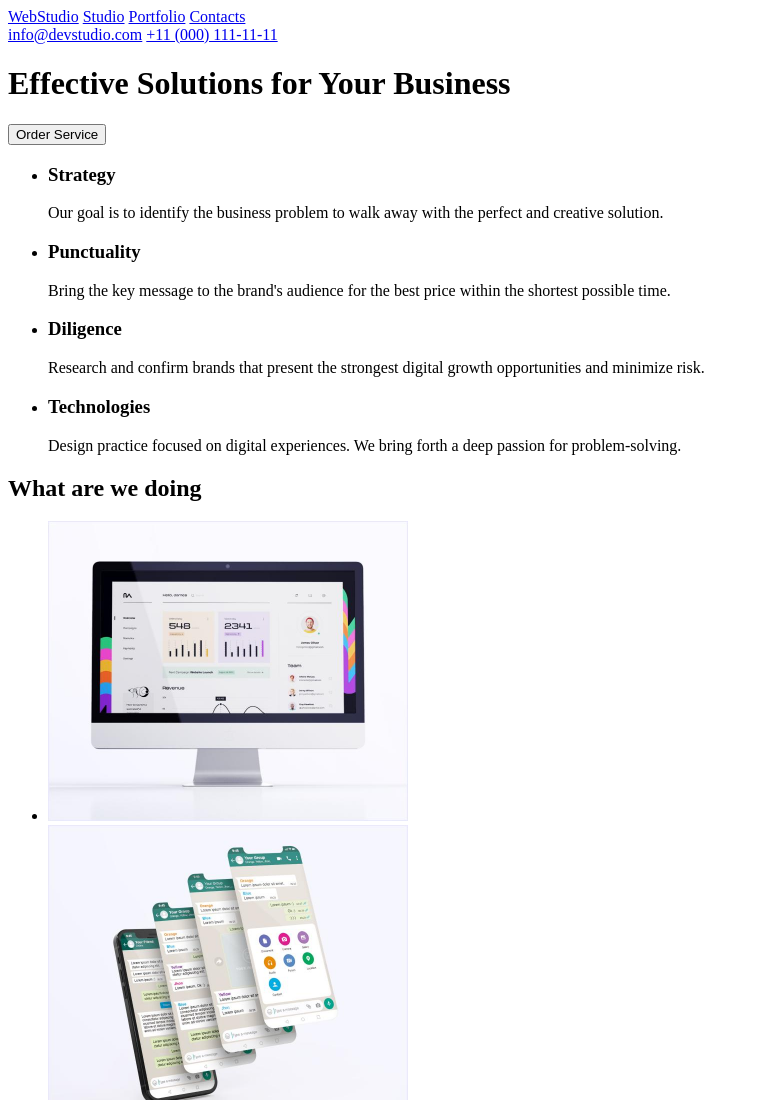
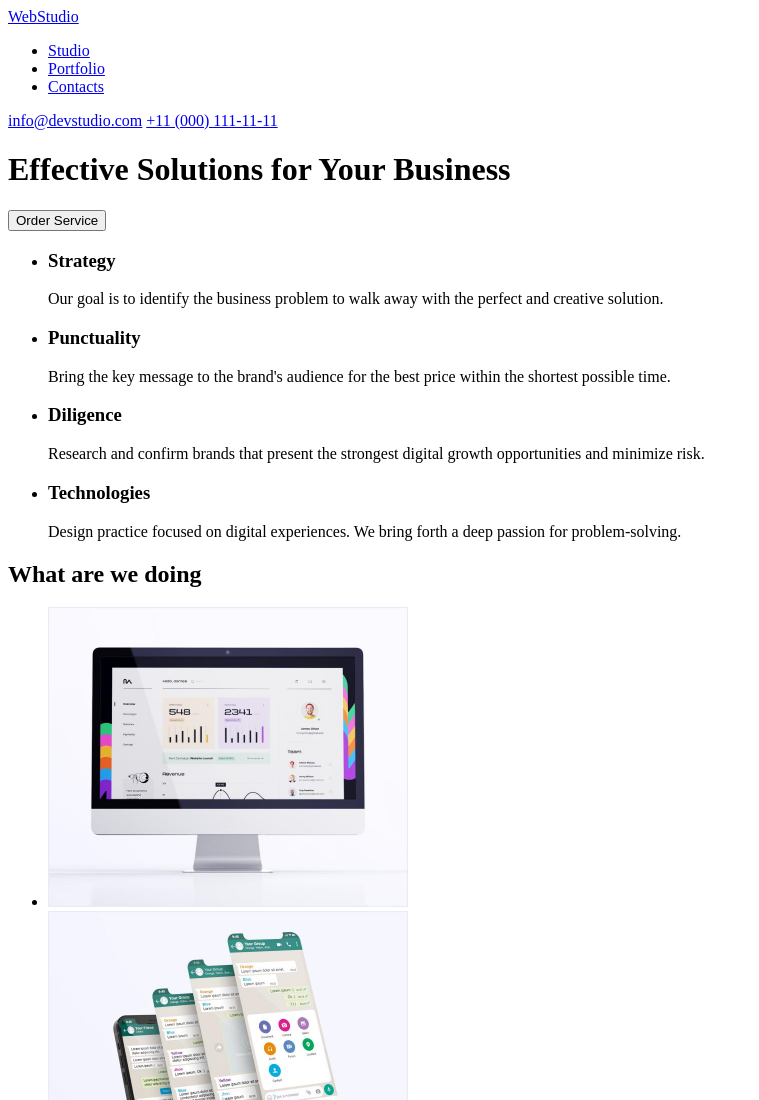
Before and after one commit to Chalaya22/goit-markup-hw-01, a plain HTML site: page index.html in a window 1280 px wide. Shown: the top 1100 px of the page, without its empty margins (0-759 px from the left). Drawn offline with Linux system fonts and the light colour scheme.

Commit message:
variant 2

```diff
--- a/index.html
+++ b/index.html
@@ -9,10 +9,12 @@
   <body>
     <header>
       <nav>
-        <a href="WebStudio./index.html">WebStudio</a>
-        <a href="Studio./index.html">Studio</a>
-        <a href="Portfolio./index.html">Portfolio</a>
-        <a href="Contacts./index.html">Contacts</a>
+        <a href="./index.html">WebStudio</a>
+        <ul>
+          <li><a href="Studio./index.html">Studio</a></li>
+          <li><a href="Portfolio./index.html">Portfolio</a></li>
+          <li><a href="Contacts./index.html">Contacts</a></li>
+        </ul>
       </nav>
       <a href="mailto:info@devstudio.com">info@devstudio.com</a>
       <a href="tel:+110001111111">+11 (000) 111-11-11</a>
@@ -128,7 +130,7 @@
       </section>
     </main>
     <footer>
-      <a href="WebStudio./index.html">WebStudio</a>
+      <a href="/index.html">WebStudio</a>
       <p>
         Increase the flow of customers and sales for your business with digital
         marketing & growth solutions.
```
